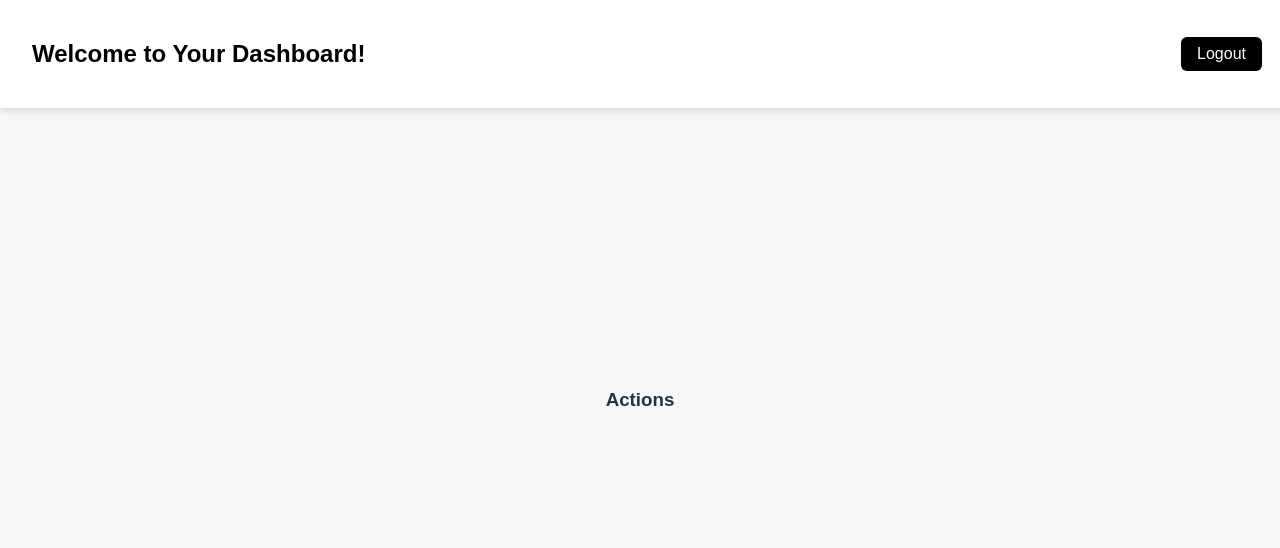
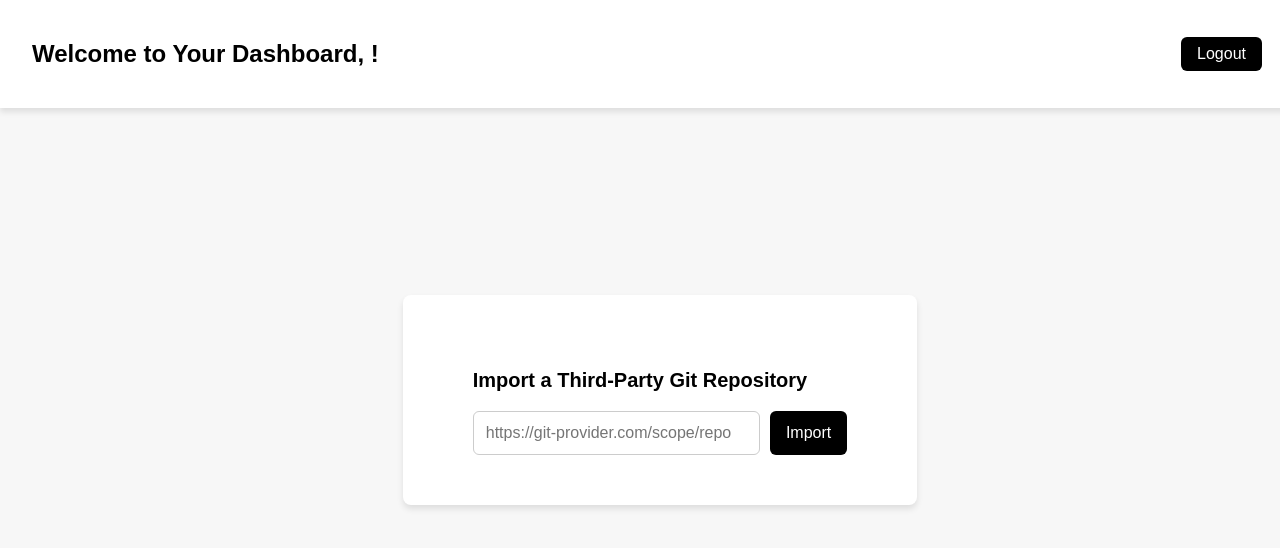
Before and after one commit to Deepak0Kr/Launchpad, a React (Vite) app in the folder frontend/: page /dashboard in a window 1280 px wide. Shown: the top 548 px of the page. Built offline with nearby package versions, Linux system fonts and the light colour scheme.

Commit message:
dashboard update

```diff
--- a/frontend/src/pages/dashboard/Dashboard.css
+++ b/frontend/src/pages/dashboard/Dashboard.css
@@ -1,3 +1,4 @@
+/* Existing styles */
 .dashboard-header {
   display: flex;
   justify-content: space-between;
@@ -32,4 +33,53 @@
   display: flex;
   justify-content: space-around;
   text-align: left;
+  width: 100%; /* Make it take the full width of its container */
+  max-width: 1200px; /* Set a maximum width for larger screens */
+  margin: 0 auto; /* Center the content horizontally */
+  padding: 20px; /* Add some padding for spacing */
 }
+
+/* New styles for Git Import Container */
+.git-import-container {
+  background-color: white;
+  padding: 24px;
+  border-radius: 8px;
+  box-shadow: 0px 4px 6px rgba(0, 0, 0, 0.1);
+  width: 80%;
+  max-width: 600px;
+  margin: 20px auto;
+  padding: 50px 70px;
+}
+
+.git-import-container h3 {
+  font-size: 20px;
+  margin-bottom: 16px;
+  color: black;
+}
+
+.git-import-form {
+  display: flex;
+  gap: 10px;
+}
+
+.git-import-input {
+  flex: 1;
+  padding: 12px 12px;
+  border: 1px solid #ccc;
+  border-radius: 6px;
+  font-size: 16px;
+}
+
+.git-import-btn {
+  padding: 8px 16px;
+  background-color: black;
+  color: white;
+  border: none;
+  border-radius: 6px;
+  cursor: pointer;
+  font-size: 16px;
+}
+
+.git-import-btn:hover {
+  background-color: #2f2f2f;
+}
--- a/frontend/src/pages/dashboard/Dashboard.jsx
+++ b/frontend/src/pages/dashboard/Dashboard.jsx
@@ -4,26 +4,41 @@ import "./Dashboard.css";
 const Dashboard = () => {
   const navigate = useNavigate();
   const location = useLocation();
-//   const data = location.state || {};
-const { username } = location.state || {};
+  const { username } = location.state || {};
 
   const handleLogout = () => {
-    // Handle logout logic here (e.g., clearing user data, redirecting to login)
     navigate("/login"); // Redirect to login page after logging out
+  };
+
+  const handleImportRepo = () => {
+    // Logic to handle Git repository import
+    alert("Importing repository...");
   };
 
   return (
     <div className="dashboard-container">
       <header className="dashboard-header">
-        <h2>Welcome to Your Dashboard! {username}</h2>
-        <button className="logout-btn-header" onClick={handleLogout}>Logout</button>
+        <h2>Welcome to Your Dashboard, {username}!</h2>
+        <button className="logout-btn-header" onClick={handleLogout}>
+          Logout
+        </button>
       </header>
 
       <div className="dashboard-content">
-        <section className="actions-section">
-          <h3>Actions</h3>
-          {/* Additional content */}
-        </section>
+        {/* Git Repository Import Container */}
+        <div className="git-import-container">
+          <h3>Import a Third-Party Git Repository</h3>
+          <div className="git-import-form">
+            <input
+              type="text"
+              placeholder="https://git-provider.com/scope/repo"
+              className="git-import-input"
+            />
+            <button className="git-import-btn" onClick={handleImportRepo}>
+              Import
+            </button>
+          </div>
+        </div>
       </div>
     </div>
   );
```
